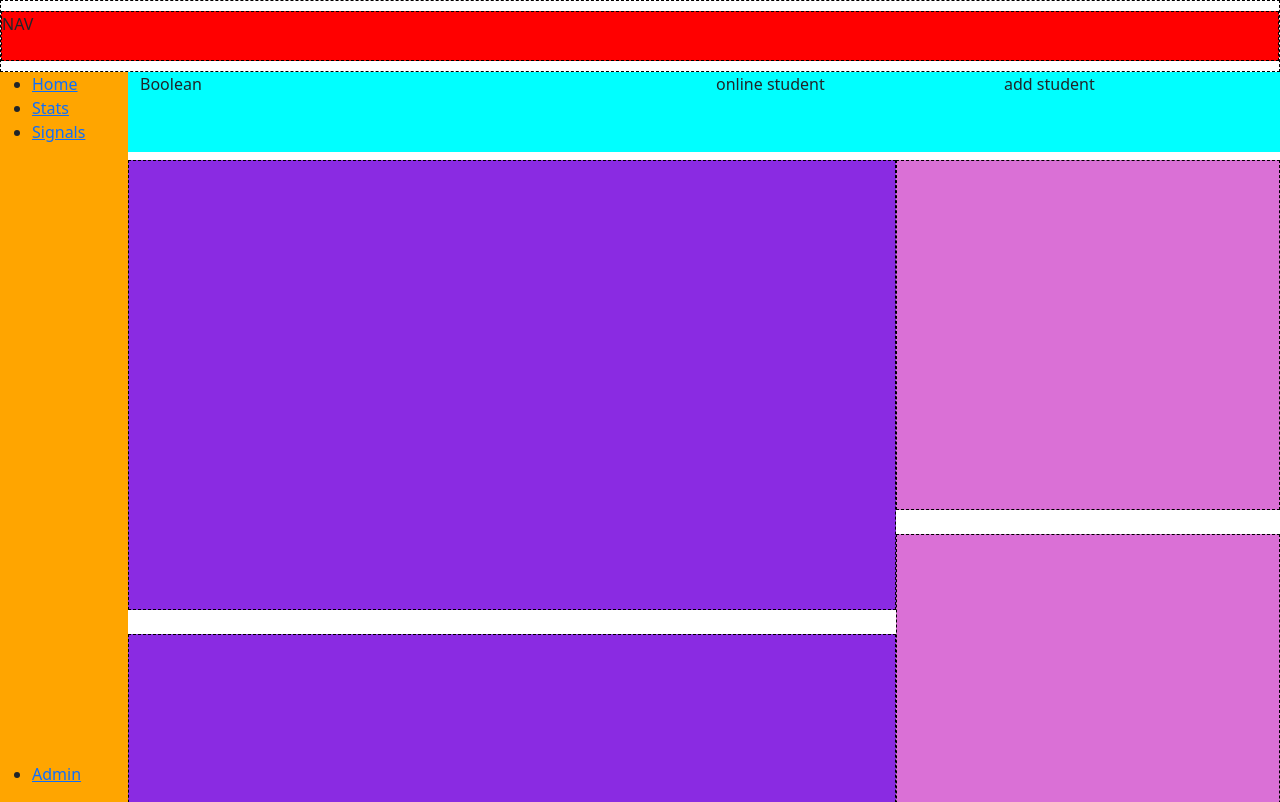
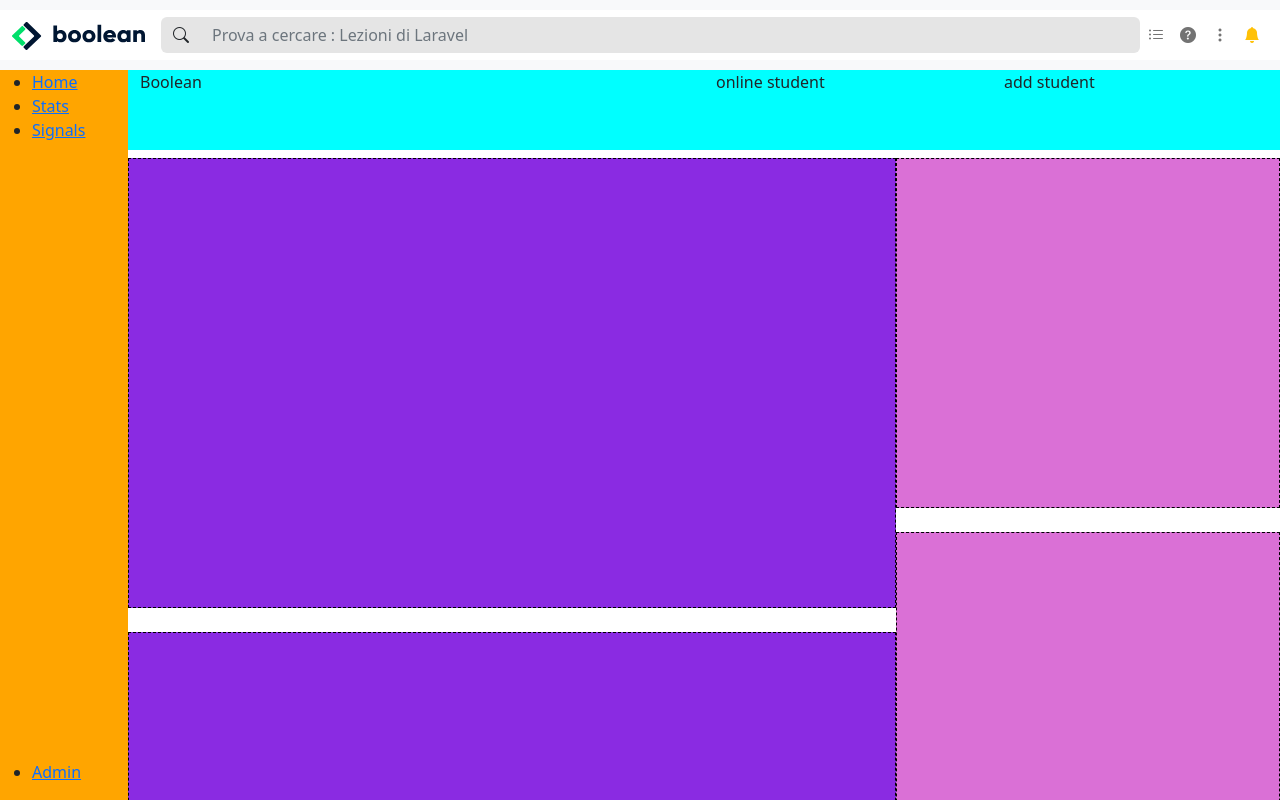
Before and after one commit to FontaMatte/html-css-bootstrap-dashboard, a plain HTML site: page index.html in a window 1280 px wide. Drawn offline with nearby package versions, Linux system fonts and the light colour scheme.

Commit message:
header responsive complete with content

```diff
--- a/css/style.css
+++ b/css/style.css
@@ -1,7 +1,13 @@
+:root {
+    --light-gray: #e5e5e5;
+}
+
+.my_lightgray {
+    background-color: var(--light-gray);
+}
 /* regole header */
 header {
     background-color: white;
-    border: 1px dashed black;
     padding: 10px 0;
 }
 /* regole main */
@@ -10,7 +16,10 @@ header {
 header nav {
     height: 50px;
     background-color: red;
-    border: 1px dashed black;
+}
+
+.logo-mobile {
+    height: 50px;
 }
 
 .main-aside {
@@ -41,3 +50,7 @@ header nav {
     height: 350px;
     border: 1px dashed black;
 }
+
+.dropdown-toggle::after {
+    content: none;
+}
--- a/index.html
+++ b/index.html
@@ -11,8 +11,41 @@
     </head>
     <body>
         <!-- INIZIO HEADER -->
-        <header>
-            <nav>NAV</nav>
+        <header class="bg-light">
+            <nav class="navbar navbar-expand bg-white">
+                <div class="container-fluid">
+                  <a class="navbar-brand d-none d-lg-block" href="#"><img src="img/logo.svg" alt="logo-desktop"></a>
+                  <a class="navbar-brand d-lg-none d-xl-block d-xl-none" href="#"><img class="logo-mobile" src="img/mobile-logo.png" alt="mobile-logo"></a>
+                    <div class="collapse navbar-collapse">
+                        <div class="input-group">
+                            <a class="input-group-text text-decoration-none my_lightgray border border-0" href="#"><i class="bi bi-search"></i></a>
+                            <input type="text" class="form-control my_lightgray border border-0" placeholder="Prova a cercare : Lezioni di Laravel">
+                        </div>
+                        <ul class="navbar-nav ms-auto mb-2 mb-lg-0">
+                            <li class="nav-item d-none d-lg-block">
+                                <a class="nav-link" href="#"><i class="bi bi-list-ul"></i></a>
+                            </li>
+                            <li class="nav-item d-none d-lg-block">
+                                <a class="nav-link" href="#"><i class="bi bi-question-circle-fill"></i></a>
+                            </li>
+                            <li class="nav-item d-none d-lg-block">
+                                <a class="nav-link" href="#"><i class="bi bi-three-dots-vertical"></i></a>
+                            </li>
+                            <li class="nav-item dropdown">
+                                <a class="nav-link dropdown-toggle" href="#" role="button" data-bs-toggle="dropdown" aria-expanded="false">
+                                    <i class="bi bi-bell-fill text-warning"></i>
+                                </a>
+                                <ul class="dropdown-menu">
+                                    <li><a class="dropdown-item" href="#">Action</a></li>
+                                    <li><a class="dropdown-item" href="#">Another action</a></li>
+                                    <li><hr class="dropdown-divider"></li>
+                                    <li><a class="dropdown-item" href="#">Something else here</a></li>
+                                </ul>
+                            </li>
+                        </ul>
+                    </div>
+                </div>
+              </nav>
         </header>
         <!-- INIZIO MAIN -->
         <main>
@@ -74,5 +107,7 @@
                 </div>
             </div>
         </main>
+        <script src="https://cdn.jsdelivr.net/npm/@popperjs/core@2.11.6/dist/umd/popper.min.js" integrity="sha384-oBqDVmMz9ATKxIep9tiCxS/Z9fNfEXiDAYTujMAeBAsjFuCZSmKbSSUnQlmh/jp3" crossorigin="anonymous"></script>
+        <script src="https://cdn.jsdelivr.net/npm/bootstrap@5.2.3/dist/js/bootstrap.min.js" integrity="sha384-cuYeSxntonz0PPNlHhBs68uyIAVpIIOZZ5JqeqvYYIcEL727kskC66kF92t6Xl2V" crossorigin="anonymous"></script>
     </body>
 </html>
```
Also changed, not shown: 1 other file.
